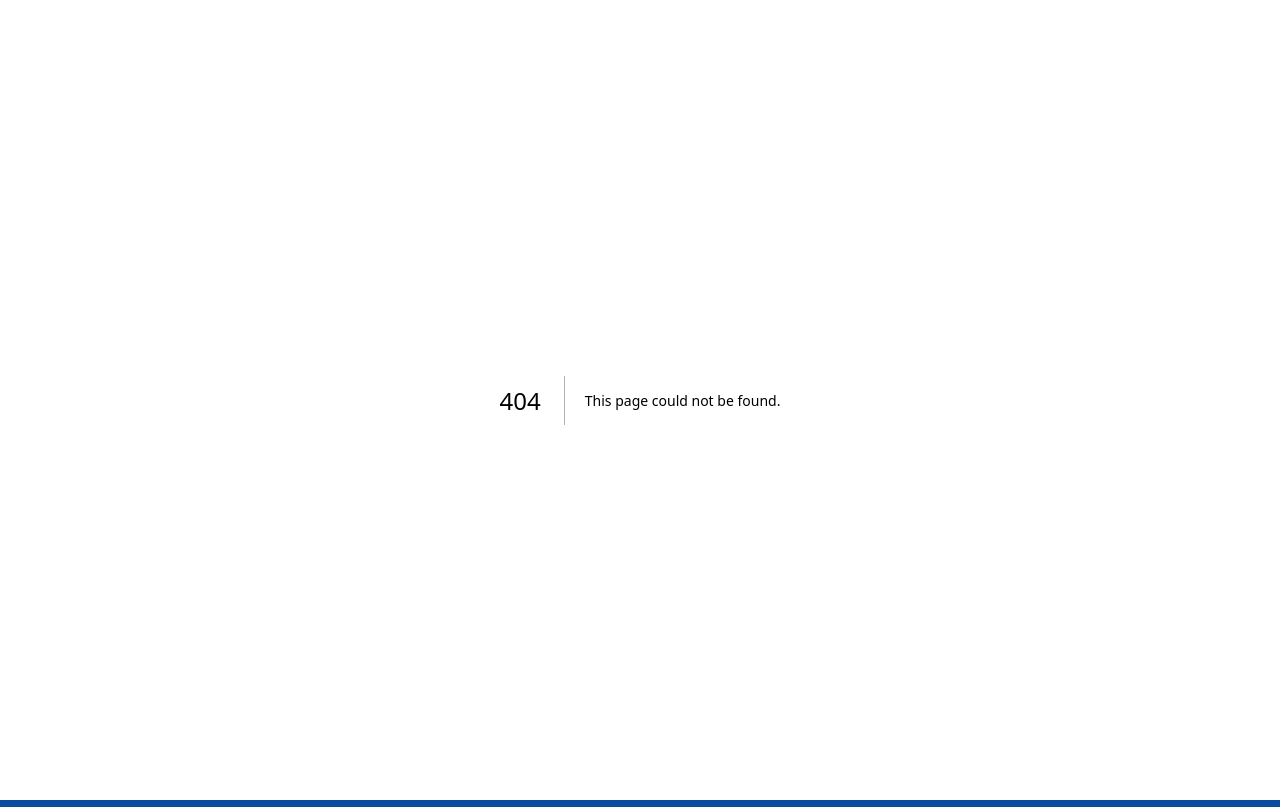
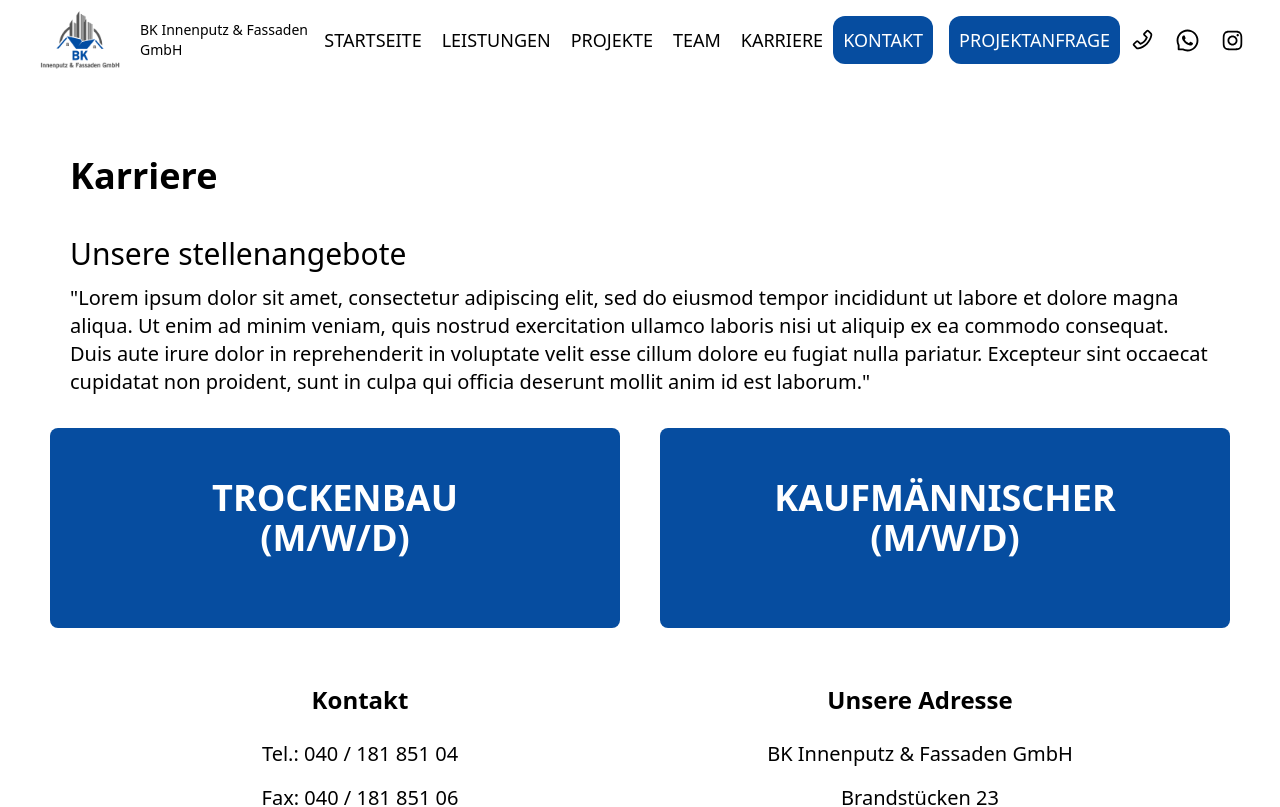
Before and after one commit to grandaragornd/BK-Innen-Fassaden, a Next.js app: page /karriere in a window 1280 px wide. Before the commit this address had no page. Shown: the top 807 px of the page. Built offline with nearby package versions, Linux system fonts and the light colour scheme.

Commit message:
karrierefix

```diff
--- a/components/CustomNavbar.jsx
+++ b/components/CustomNavbar.jsx
@@ -51,6 +51,7 @@ useEffect( () => {
                     <Link href='/leistungen'><li className='text-lg hover:text-[#0868d9] hover:scale-[0.9] ease-in duration-200 transform-none'>Leistungen</li></Link>
                     <Link href='/projekte'><li className='text-lg hover:text-[#0868d9] hover:scale-[0.9] ease-in duration-200 transform-none'>Projekte</li></Link>
                     <Link href='/teams'><li className='text-lg hover:text-[#0868d9] hover:scale-[0.9] ease-in duration-200 transform-none'>Team</li></Link>
+                    <Link href='/karriere'><li className='text-lg hover:text-[#0868d9] hover:scale-[0.9] ease-in duration-200 transform-none'>Karriere</li></Link>
                     <Link href='/kontakt' className='pr-4'><li className='text-lg hover:text-white hover:scale-[0.9] ease-in duration-200 transform-none bg-[#064da0] hover:bg-[#0868d9] text-white rounded-xl'>Kontakt</li></Link>
                     <Link href='/projektanfrage'><li className='text-lg hover:text-white hover:scale-[0.9] ease-in duration-200 transform-none bg-[#064da0] hover:bg-[#0868d9] text-white rounded-xl'>Projektanfrage</li></Link>
                 </ul>
@@ -82,15 +83,21 @@ useEffect( () => {
                             </div>
                         </div>
                         {/* INSIDEMENU sections */}
-                        <div className='bg-[#064da0] m-auto overflow-y-auto'>
+                        <div className='bg-[#064da0] overflow-scroll'>
                             <ul className='pt-[15px] uppercase text-center flex flex-col gap-10 text-white'>
                               <Link href='/'><li className='text-xl' onClick={handleNav}>Startseite</li></Link>
                               <Link href='/leistungen'><li className='text-xl' onClick={handleNav}>Leistungen</li></Link>
                               <Link href='/projekte'><li className='text-xl' onClick={handleNav}>projekte</li></Link>
                               <Link href='/teams'><li className='text-xl' onClick={handleNav}>team</li></Link>
+                              <Link href='/karriere'><li className='text-xl' onClick={handleNav}>karriere</li></Link>
                               <Link href='/kontakt'><li className='text-xl' onClick={handleNav}>kontakt</li></Link>
                               <Link href='/projektanfrage'><li className='text-xl' onClick={handleNav}>projectanfrage</li></Link>
                             </ul>
+                            <div className='flex items-center py-5 text-center justify-center text-white'>
+                                <a href="tel:4917636082388" data-replace="+4917636082388" id='animation' className='hover:w-[9rem] hover:bg-[#064da0] hover:p-[5px] hover:ml-[15px] hover:rounded-lg hover:ease-in duration-200 transform-none'><span className='px-[10px]' id='telefonenumber'><AiOutlinePhone size={25}/></span></a>
+                                <li className='hover:text-[#0868d9] hover:scale-[0.9] ease-in duration-200 transform-none'><Link href='https://api.whatsapp.com/send/?phone=4917636082388&text&type=phone_number&app_absent=0' target='_blank'><AiOutlineWhatsApp size={25}></AiOutlineWhatsApp></Link></li>
+                                <li className='hover:text-[#0868d9] hover:scale-[0.9] ease-in duration-200 transform-none'><Link href='https://www.instagram.com/bkgmbh/' target='_blank'><AiOutlineInstagram size={25}></AiOutlineInstagram></Link></li>
+                          </div>
                         </div>
                         {/* end section */}
                     </div>
--- a/components/Navbar.jsx
+++ b/components/Navbar.jsx
@@ -61,6 +61,7 @@ const Navbar = () => {
                     <Link href='/leistungen'><li className='text-lg hover:text-[#0868d9] hover:scale-[0.9] ease-in duration-200 transform-none'>Leistungen</li></Link>
                     <Link href='/projekte'><li className='text-lg hover:text-[#0868d9] hover:scale-[0.9] ease-in duration-200 transform-none'>Projekte</li></Link>
                     <Link href='/teams'><li className='text-lg hover:text-[#0868d9] hover:scale-[0.9] ease-in duration-200 transform-none'>Team</li></Link>
+                    <Link href='/karriere'><li className='text-lg hover:text-[#0868d9] hover:scale-[0.9] ease-in duration-200 transform-none'>Karriere</li></Link>
                     <Link href='/kontakt' className='pr-4'><li className='text-lg hover:text-white hover:scale-[0.9] ease-in duration-200 transform-none bg-[#064da0] hover:bg-[#0868d9] text-white rounded-xl'>Kontakt</li></Link>
                     <Link href='/projektanfrage'><li className='text-lg hover:text-white hover:scale-[0.9] ease-in duration-200 transform-none bg-[#064da0] hover:bg-[#0868d9] text-white rounded-xl'>Projektanfrage</li></Link>
                 </ul>
@@ -90,16 +91,23 @@ const Navbar = () => {
                             </div>
                         </div>
                         {/* INSIDEMENU sections */}
-                        <div className='bg-[#064da0] m-auto overflow-y-auto'>
+                        <div className='bg-[#064da0] overflow-scroll'>
                             <ul className='pt-[15px] uppercase text-center flex flex-col gap-10 text-white'>
                               <Link href='/'><li className='text-xl' onClick={handleNav}>Startseite</li></Link>
                               <Link href='/leistungen'><li className='text-xl' onClick={handleNav}>Leistungen</li></Link>
                               <Link href='/projekte'><li className='text-xl' onClick={handleNav}>projekte</li></Link>
                               <Link href='/teams'><li className='text-xl' onClick={handleNav}>team</li></Link>
+                              <Link href='/karriere'><li className='text-xl' onClick={handleNav}>karriere</li></Link>
                               <Link href='/kontakt'><li className='text-xl' onClick={handleNav}>kontakt</li></Link>
                               <Link href='/projektanfrage'><li className='text-xl' onClick={handleNav}>projectanfrage</li></Link>
                             </ul>
+                            <div className='flex items-center py-5 text-center justify-center text-white'>
+                                <a href="tel:4917636082388" data-replace="+4917636082388" id='animation' className='hover:w-[9rem] hover:bg-[#064da0] hover:p-[5px] hover:ml-[15px] hover:rounded-lg hover:ease-in duration-200 transform-none'><span className='px-[10px]' id='telefonenumber'><AiOutlinePhone size={25}/></span></a>
+                                <li className='hover:text-[#0868d9] hover:scale-[0.9] ease-in duration-200 transform-none'><Link href='https://api.whatsapp.com/send/?phone=4917636082388&text&type=phone_number&app_absent=0' target='_blank'><AiOutlineWhatsApp size={25}></AiOutlineWhatsApp></Link></li>
+                                <li className='hover:text-[#0868d9] hover:scale-[0.9] ease-in duration-200 transform-none'><Link href='https://www.instagram.com/bkgmbh/' target='_blank'><AiOutlineInstagram size={25}></AiOutlineInstagram></Link></li>
+                          </div>
                         </div>
+
                         {/* end section */}
                     </div>
                     {/* END INSIDEMENU */}
--- /dev/null
+++ b/pages/karriere.js
@@ -0,0 +1,39 @@
+import ContactForm from '@/components/ContactForm'
+import Navbar from '@/components/Navbar'
+import React from 'react'
+
+const karriere = () => {
+  return (
+    <>
+        <Navbar />
+        <div className='w-full p-[50px] inline-block max-w-max m-auto'>
+            <div className='p-5 justify-center'>
+                <h2 className='text-4xl font-semibold'>Karriere</h2>
+            </div>
+            <div className='p-5'>
+                <h2 className='text-3xl'> Unsere stellenangebote</h2>
+                <p className='text-xl py-3'>
+                "Lorem ipsum dolor sit amet, consectetur adipiscing elit, sed do eiusmod tempor incididunt ut labore et dolore magna aliqua. Ut enim ad minim veniam, quis nostrud exercitation ullamco laboris nisi ut aliquip ex ea commodo consequat. Duis aute irure dolor in reprehenderit in voluptate velit esse cillum dolore eu fugiat nulla pariatur. Excepteur sint occaecat cupidatat non proident, sunt in culpa qui officia deserunt mollit anim id est laborum."
+                </p>
+            </div>
+            <div className='grid grid-cols-1 sm:grid-cols-2 gap-10 items-center'>
+                <div className='cursor-pointer text-center rounded-lg bg-[#064da0] h-[200px] text-white hover:bg-[#0868d9] hover:scale-[0.9] ease-in duration-200 transform-none'>
+                    <div className='font-semibold text-4xl py-[50px]'>
+                        <p>TROCKENBAU</p>
+                        <p>(M/W/D)</p>
+                    </div>
+                </div>
+                <div className='text-center rounded-lg bg-[#064da0] h-[200px] text-white hover:bg-[#0868d9] hover:scale-[0.9] ease-in duration-200 transform-none'>
+                    <div className='cursor-pointer font-semibold text-4xl py-[50px]'>
+                        <p>KAUFMÄNNISCHER</p>
+                        <p>(M/W/D)</p>
+                    </div>
+                </div>
+            </div>
+                <ContactForm />
+        </div>
+    </>
+  )
+}
+
+export default karriere
--- a/pages/leistungen.js
+++ b/pages/leistungen.js
@@ -119,9 +119,10 @@ const leistungen = () => {
                     <p className="text-xl">
                     Lassen Sie Altbauten im neuen Glanz erstrahlen! Dank jahrelanger Erfahrung bieten wir einzigartige Altbausanierungsarbeiten an. Unser Team führt die Wiederinstandsetzung und die energetische Sanierung gemäß neuester Standards durch.
                     </p>
+                    <span id='gebau'></span>
                 </div>
             </div>
-            <div className="w-full inline-block p-5 grid grid-cols-1 sm:grid-cols-2 items-center gap-5" id='gebau'>
+            <div className="w-full inline-block p-5 grid grid-cols-1 sm:grid-cols-2 items-center gap-5" >
                 <div className='flex justify-center'>
                     <Image className='rounded-xl'  src='https://jimdo-storage.freetls.fastly.net/image/170287218/d3a5d2ac-0d2b-4af6-8224-d9f82fd8f2c5.jpg?format=pjpg&quality=80,90&auto=webp&disable=upscale&width=1440&height=1153&trim=0,500,0,500' height='250' width='500'/>
                 </div>
```
